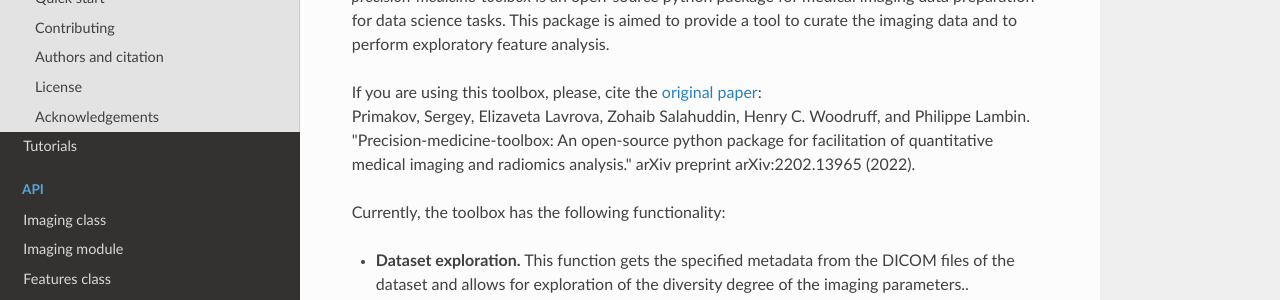
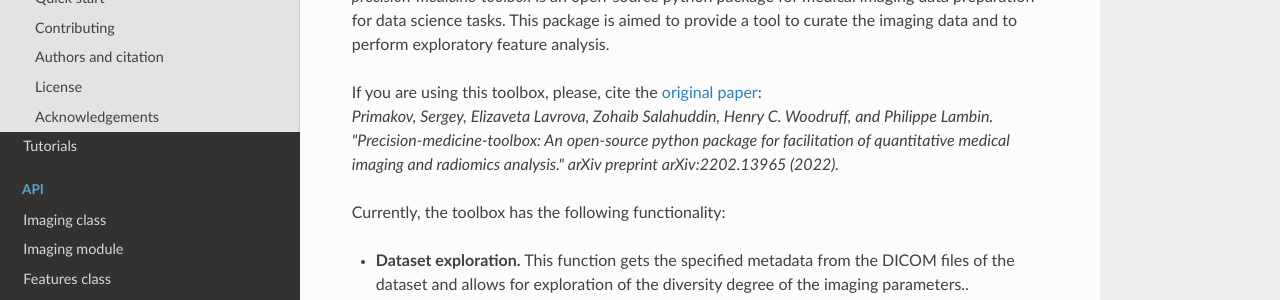
Before and after one commit to primakov/precision-medicine-toolbox, an MkDocs documentation site: the page built from docs/index.md, in a window 1280 px wide. Shown: the part 260-560 px from the top of the page. Built offline with MkDocs 1.6.1, drawn with Linux system fonts in a browser that asks for light colours; nearby versions of some CDN libraries.

Commit message:
paper citation

```diff
--- a/docs/index.md
+++ b/docs/index.md
@@ -9,7 +9,7 @@
 This package is aimed to provide a tool to curate the imaging data and to perform exploratory feature analysis.
 
 If you are using this toolbox, please, cite the [original paper](https://arxiv.org/abs/2202.13965):
-Primakov, Sergey, Elizaveta Lavrova, Zohaib Salahuddin, Henry C. Woodruff, and Philippe Lambin. "Precision-medicine-toolbox: An open-source python package for facilitation of quantitative medical imaging and radiomics analysis." arXiv preprint arXiv:2202.13965 (2022).
+*Primakov, Sergey, Elizaveta Lavrova, Zohaib Salahuddin, Henry C. Woodruff, and Philippe Lambin. "Precision-medicine-toolbox: An open-source python package for facilitation of quantitative medical imaging and radiomics analysis." arXiv preprint arXiv:2202.13965 (2022).*
 
 Currently, the toolbox has the following functionality:
 
```
Also changed, not shown: README.md (+1 -1 lines).
